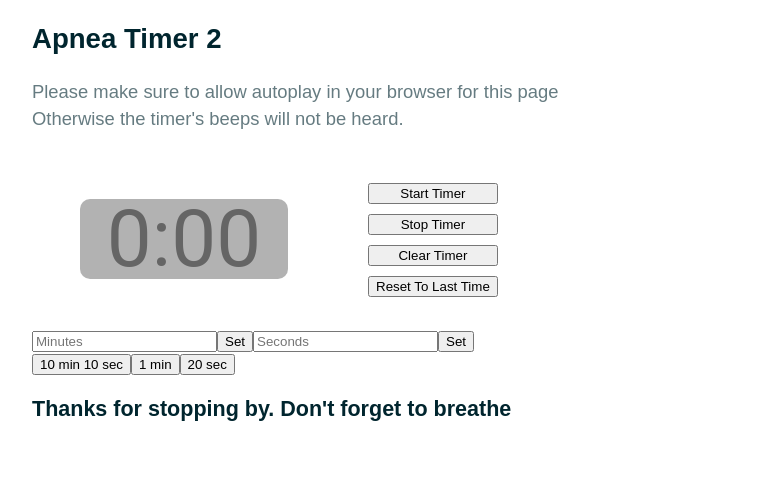
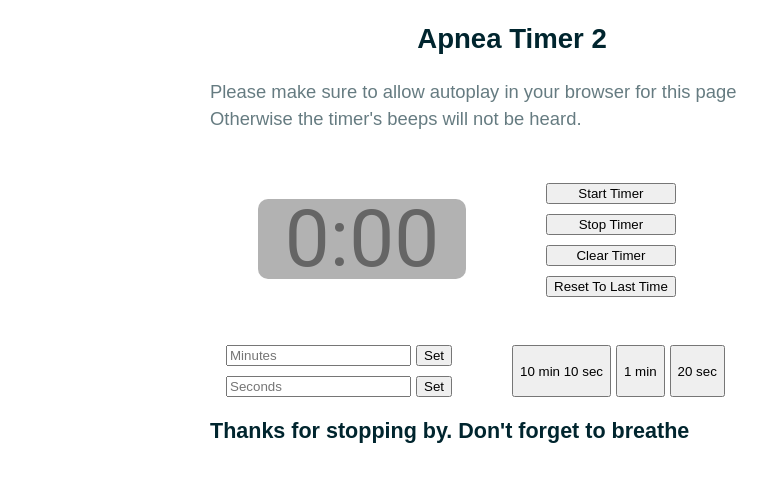
Before and after one commit to ccchrissss/apnea-timer-2, a React (Vite) app: page / in a window 1280 px wide. Shown: the top 482 px of the page, without its empty margins (128-895 px from the left). Built offline with nearby package versions, Linux system fonts and the light colour scheme.

Commit message:
feat: style InputsAndPresets and Global styling.

```diff
--- a/src/components/InputsAndPresets.jsx
+++ b/src/components/InputsAndPresets.jsx
@@ -1,4 +1,4 @@
-
+import { StyledInputsAndPresets } from './styles/InputsAndPresets.styled'
 
 const Inputs = () => {
 
@@ -28,10 +28,10 @@ const PresetTimes = () => {
 const InputsAndPresets = () => {
 
   return (
-    <section id="inputs-and-preset-btns">
+    <StyledInputsAndPresets>
       <Inputs />
       <PresetTimes />
-    </section>
+    </StyledInputsAndPresets>
   )
 }
 
--- a/src/components/styles/Container.styled.jsx
+++ b/src/components/styles/Container.styled.jsx
@@ -1,7 +1,7 @@
 import styled from "styled-components"
 
 export const Container = styled.section`
-  width: 1000px;
+  width: 644px;
   max-width: 100%;
   padding: 0 20px;
   margin: 0 auto;
--- a/src/components/styles/Header.styled.jsx
+++ b/src/components/styles/Header.styled.jsx
@@ -1,6 +1,12 @@
 import styled from 'styled-components'
 
 export const StyledHeader = styled.header`
+
+  h1 {
+    text-align: center;
+  }
+
+
   /* background-color: #f1f1f1;
   padding: 30px;
   text-align: center;
--- /dev/null
+++ b/src/components/styles/InputsAndPresets.styled.jsx
@@ -0,0 +1,26 @@
+import styled from 'styled-components'
+
+export const StyledInputsAndPresets = styled.section`
+
+  margin: 1rem;
+  display: flex;
+
+  .inputs {
+      display: flex;
+      flex-basis: 50%;
+      flex-wrap: wrap;
+      row-gap: 10px;
+      column-gap: 5px;
+  }
+
+  .preset-btns-big-box {
+      display: flex;
+  }
+
+  .preset-btns-sml-box {
+      display: flex;
+      column-gap: 5px;
+  }
+
+
+`
```
